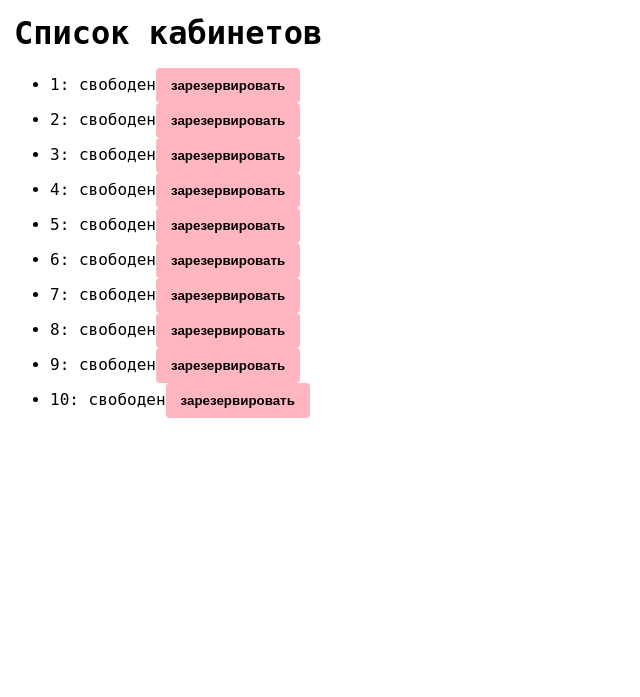
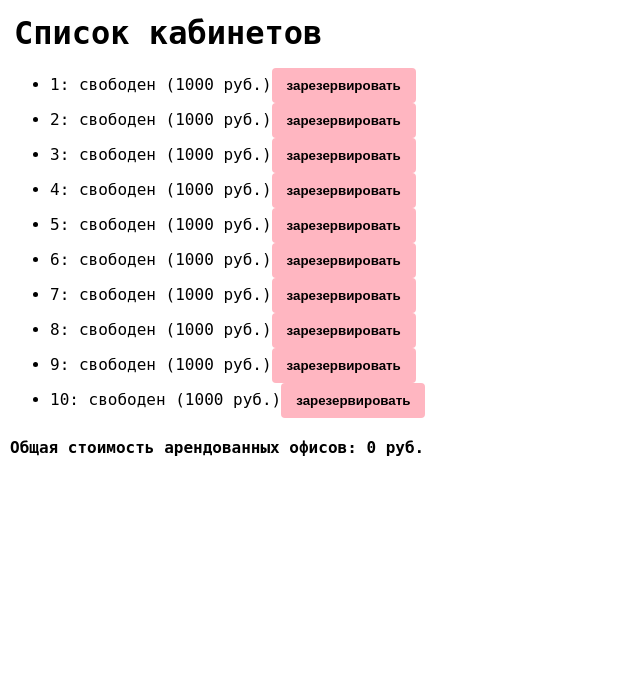
Before and after one commit to Maria9907/web-back-labs, a Flask app: page /lab6/ in a window 1280 px wide. Shown: the part 64-761 px from the top of the page, without its empty margins (0-640 px from the left). Run offline with Flask 3, Linux system fonts and the light colour scheme.

Commit message:
Стоимость аренды

```diff
--- a/lab6.py
+++ b/lab6.py
@@ -4,7 +4,7 @@ lab6 = Blueprint('lab6',__name__)
 
 offices = []
 for i in range(1,11):
-    offices.append({"number": i, "tenant": ""})
+    offices.append({"number": i, "tenant": "", "price": 1000})
 
 
 @lab6.route('/lab6/')
--- a/templates/lab6/lab6.html
+++ b/templates/lab6/lab6.html
@@ -25,10 +25,14 @@ function getOfficeList() {
     .then(function(data) {
     const office_list = data.result;
     const ul = document.getElementById('office-list');
+    ul.innerHTML = '';
+
+    let totalCost = 0;
+
     for(let i = 0; i < office_list.length; i++) {
         const office = office_list[i];
         const li = document.createElement('li');
-        li.innerText = `${office.number}: ${office.tenant || 'свободен'}`;
+        li.innerText = `${office.number}: ${office.tenant || 'свободен'} (${office.price} руб.)`;
 
         if (!office.tenant) {
             const bookingButton = document.createElement('button');
@@ -42,8 +46,14 @@ function getOfficeList() {
             cancelButton.innerText = 'освободить';
             cancelButton.onclick = function() {cancellation(office.number)};
             li.appendChild(cancelButton);
+
+            totalCost += office.price;
             }
             ul.appendChild(li);
+        }
+        const totalCostElement = document.getElementById('total-cost');
+        if (totalCostElement) {
+            totalCostElement.innerText = `Общая стоимость арендованных офисов: ${totalCost} руб.`;
         }
     });
 }
@@ -141,4 +151,5 @@ document.addEventListener('DOMContentLoaded', function() {
 {% block main %}
     <h1>Список кабинетов</h1>
     <ul id="office-list"></ul>
+    <div id="total-cost" style="margin-top: 20px; font-weight: bold;"></div>
 {% endblock %}
```
